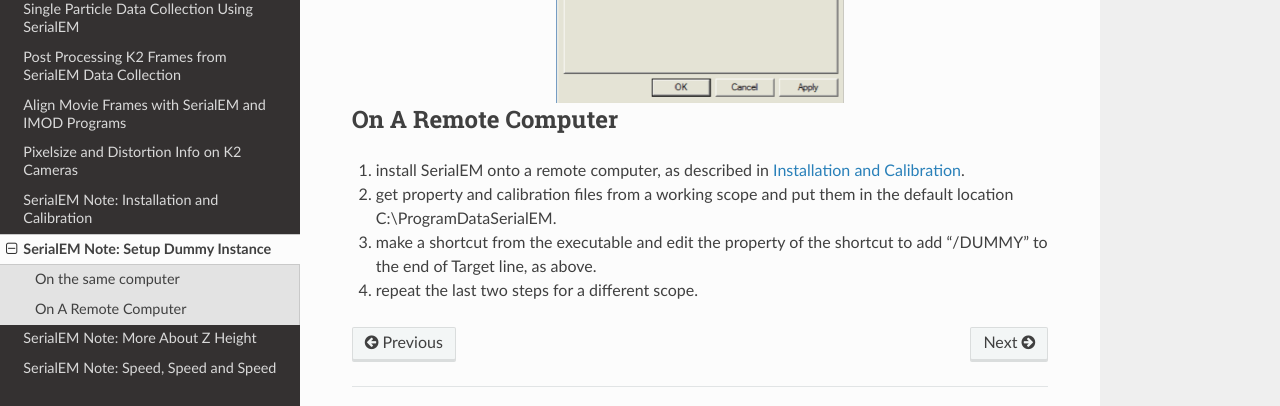
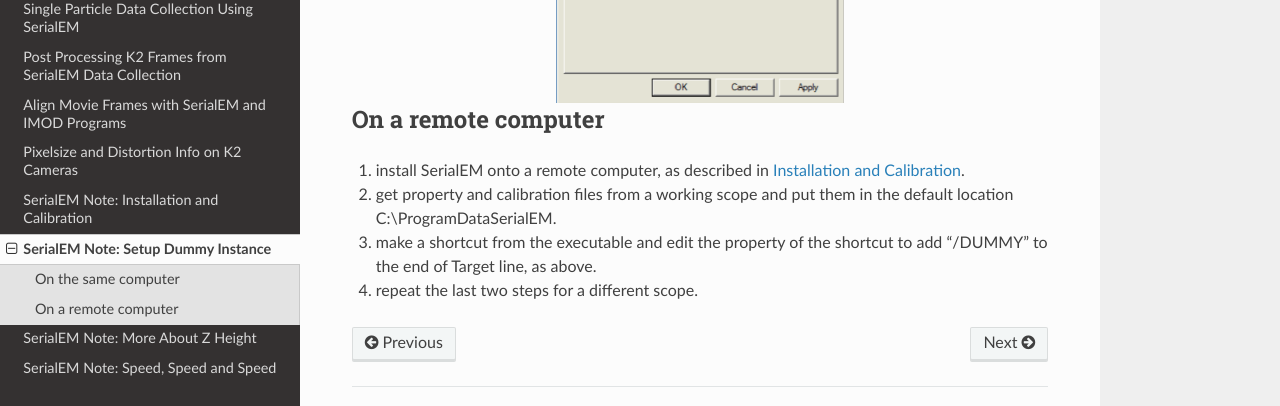
Before and after one commit to xuchen66/sphinx-emdocs, a Sphinx documentation site: the page built from source/serialEM-note-setup-dummy.rst, in a window 1280 px wide and 900 px high, scrolled down 528 px. Shown: the part 408-814 px from the top of the window. Built offline with Sphinx 7.4.7 and the Read the Docs theme 2.0.0, drawn with Linux system fonts in a browser that asks for light colours; pages that are not in the unit, such as notebooks, are missing from menus.

```diff
--- a/source/serialEM-note-setup-dummy.rst
+++ b/source/serialEM-note-setup-dummy.rst
@@ -36,7 +36,7 @@ Since SerialEM is installed and working, this is very simple.
 
 .. _on-remote:
 
-On A Remote Computer
+On a remote computer
 --------------------
 
 1. install SerialEM onto a remote computer, as described in `Installation and Calibration <http://sphinx-emdocs.readthedocs.io/en/latest/serialEM-note-install-and-calib.html>`_.
```
